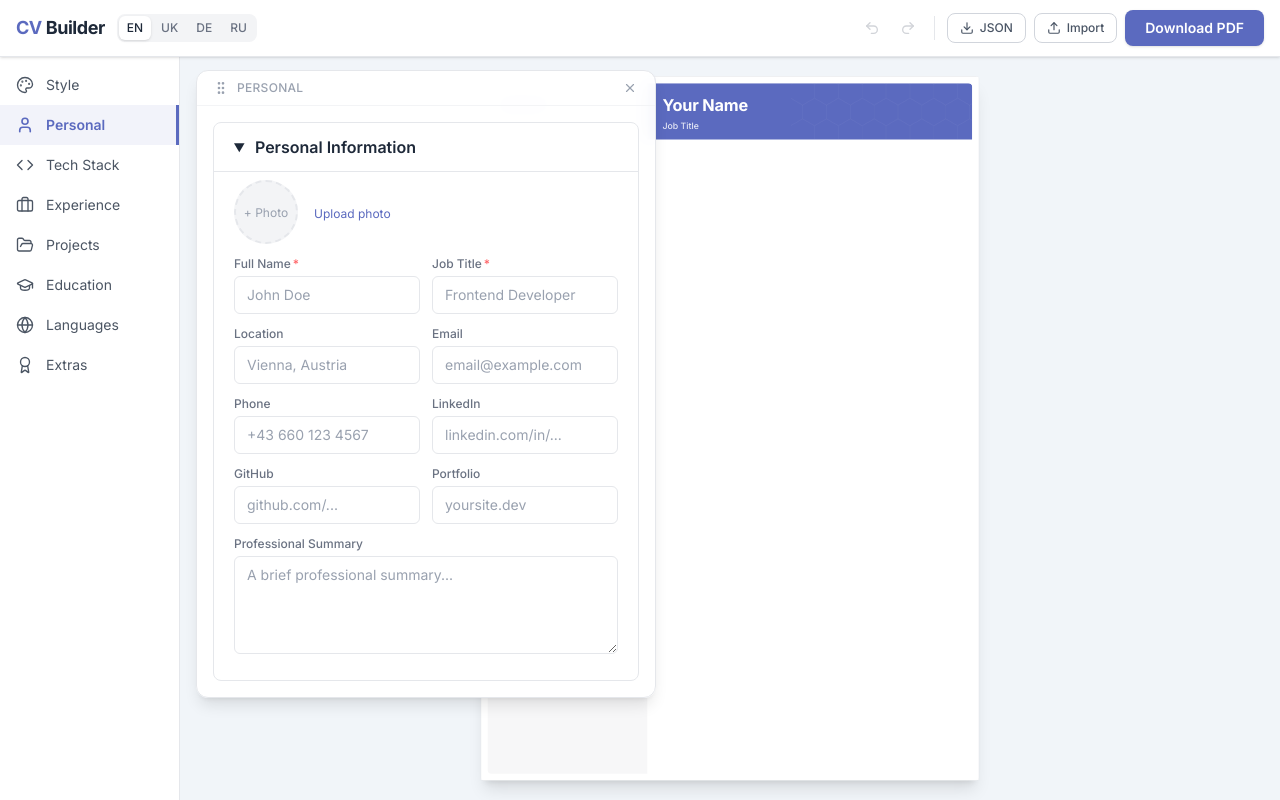
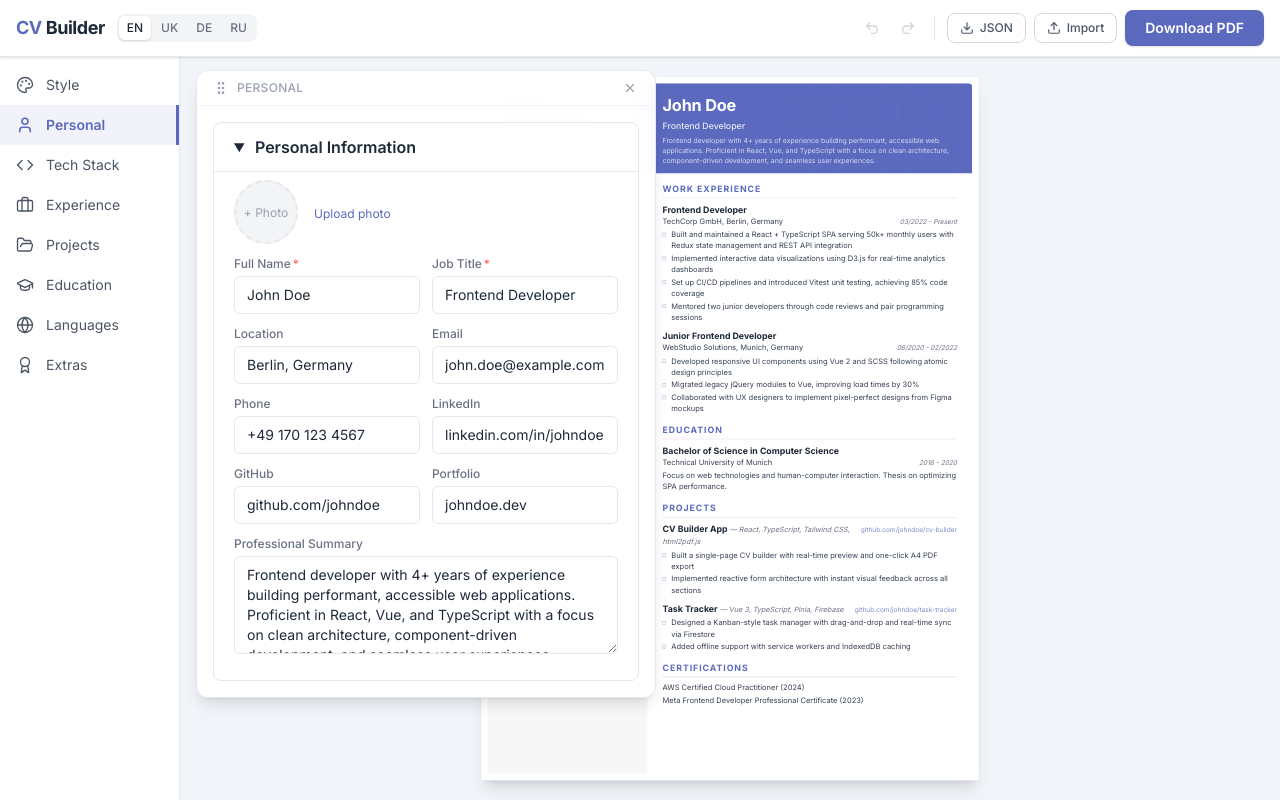
Before and after one commit to xandzia/cv-builder, a React (Vite) app: page / in a window 1280 px wide. Built offline with nearby package versions, Linux system fonts and the light colour scheme.

Commit message:
Add default CV data for all fields with sample content
Pre-fill personal info, skills, experience, projects, education,
languages, certifications, and interests with demo data.

```diff
--- a/src/data/defaultCV.ts
+++ b/src/data/defaultCV.ts
@@ -6,29 +6,125 @@ const uid = () => String(++idCounter)
 export const defaultCV: CVData = {
   personal: {
     photo: '',
-    fullName: '',
-    jobTitle: '',
-    location: '',
-    email: '',
-    phone: '',
-    linkedin: '',
-    github: '',
-    portfolio: '',
-    summary: '',
+    fullName: 'John Doe',
+    jobTitle: 'Frontend Developer',
+    location: 'Berlin, Germany',
+    email: 'john.doe@example.com',
+    phone: '+49 170 123 4567',
+    linkedin: 'linkedin.com/in/johndoe',
+    github: 'github.com/johndoe',
+    portfolio: 'johndoe.dev',
+    summary:
+      'Frontend developer with 4+ years of experience building performant, accessible web applications. Proficient in React, Vue, and TypeScript with a focus on clean architecture, component-driven development, and seamless user experiences.',
   },
-  skillGroups: [],
-  experience: [],
-  projects: [],
+  skillGroups: [
+    {
+      label: 'Frontend',
+      skills: [
+        'React',
+        'Vue 3',
+        'TypeScript',
+        'JavaScript (ES6+)',
+        'HTML5',
+        'CSS3 / SCSS',
+        'Tailwind CSS',
+      ],
+    },
+    {
+      label: 'State & Data',
+      skills: [
+        'Redux',
+        'Pinia',
+        'REST API',
+        'GraphQL',
+      ],
+    },
+    {
+      label: 'Tools & Testing',
+      skills: [
+        'Git',
+        'Vite',
+        'Webpack',
+        'Vitest / Jest',
+        'Playwright',
+        'Docker',
+      ],
+    },
+  ],
+  experience: [
+    {
+      id: uid(),
+      position: 'Frontend Developer',
+      company: 'TechCorp GmbH',
+      location: 'Berlin, Germany',
+      startDate: '2022-03',
+      endDate: '',
+      isCurrent: true,
+      bullets: [
+        'Built and maintained a React + TypeScript SPA serving 50k+ monthly users with Redux state management and REST API integration',
+        'Implemented interactive data visualizations using D3.js for real-time analytics dashboards',
+        'Set up CI/CD pipelines and introduced Vitest unit testing, achieving 85% code coverage',
+        'Mentored two junior developers through code reviews and pair programming sessions',
+      ],
+    },
+    {
+      id: uid(),
+      position: 'Junior Frontend Developer',
+      company: 'WebStudio Solutions',
+      location: 'Munich, Germany',
+      startDate: '2020-06',
+      endDate: '2022-02',
+      isCurrent: false,
+      bullets: [
+        'Developed responsive UI components using Vue 2 and SCSS following atomic design principles',
+        'Migrated legacy jQuery modules to Vue, improving load times by 30%',
+        'Collaborated with UX designers to implement pixel-perfect designs from Figma mockups',
+      ],
+    },
+  ],
+  projects: [
+    {
+      id: uid(),
+      name: 'CV Builder App',
+      techStack: 'React, TypeScript, Tailwind CSS, html2pdf.js',
+      link: 'github.com/johndoe/cv-builder',
+      bullets: [
+        'Built a single-page CV builder with real-time preview and one-click A4 PDF export',
+        'Implemented reactive form architecture with instant visual feedback across all sections',
+      ],
+    },
+    {
+      id: uid(),
+      name: 'Task Tracker',
+      techStack: 'Vue 3, TypeScript, Pinia, Firebase',
+      link: 'github.com/johndoe/task-tracker',
+      bullets: [
+        'Designed a Kanban-style task manager with drag-and-drop and real-time sync via Firestore',
+        'Added offline support with service workers and IndexedDB caching',
+      ],
+    },
+  ],
   education: {
-    degree: '',
-    institution: '',
-    startDate: '',
-    endDate: '',
-    description: '',
+    degree: 'Bachelor of Science in Computer Science',
+    institution: 'Technical University of Munich',
+    startDate: '2016',
+    endDate: '2020',
+    description:
+      'Focus on web technologies and human-computer interaction. Thesis on optimizing SPA performance.',
   },
   languages: [
-    { id: uid(), language: '', level: '' },
+    { id: uid(), language: 'English', level: 'Native' },
+    { id: uid(), language: 'German', level: 'Fluent (C1)' },
+    { id: uid(), language: 'French', level: 'Intermediate (B1)' },
   ],
-  certifications: [],
-  interests: [],
+  certifications: [
+    'AWS Certified Cloud Practitioner (2024)',
+    'Meta Frontend Developer Professional Certificate (2023)',
+  ],
+  interests: [
+    'Open-source contribution',
+    'Tech meetups & conferences',
+    'Hiking',
+    'Photography',
+  ],
 }
```
Also changed, not shown: 1 other file (tests, documents, lock files or other folders).
